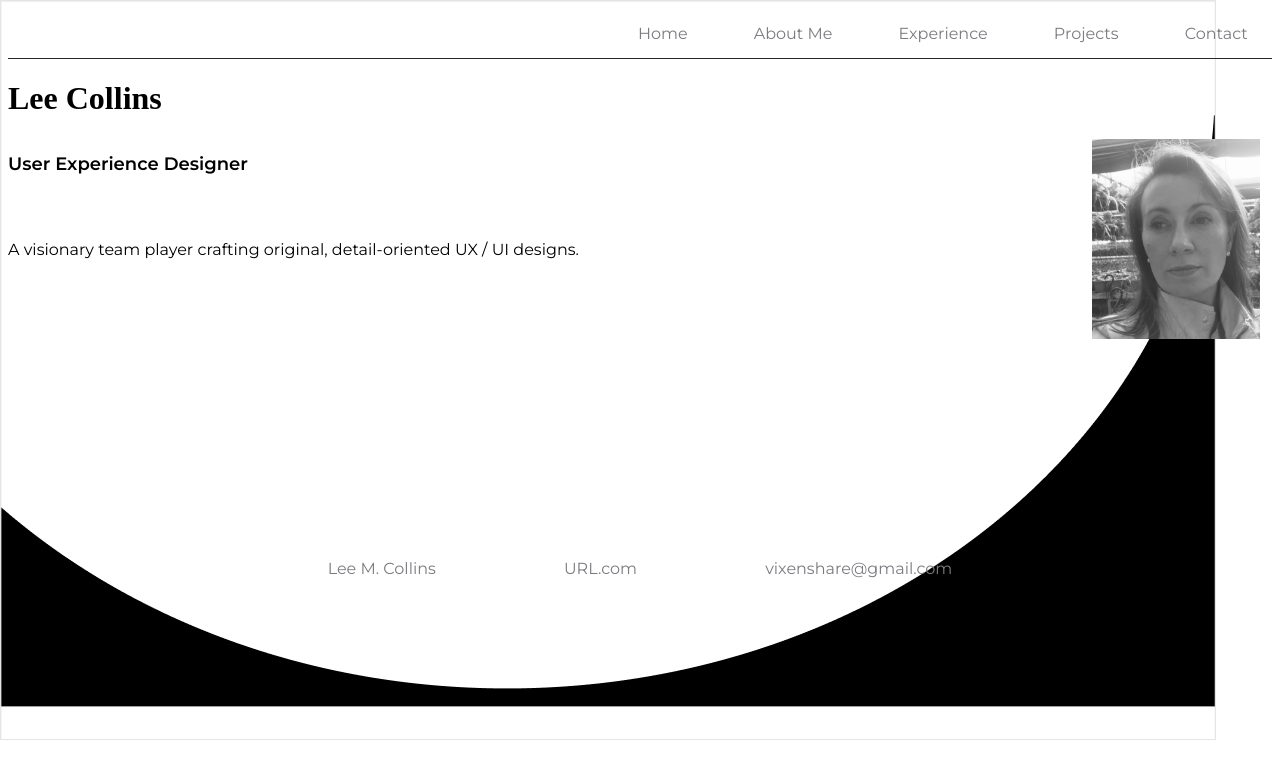
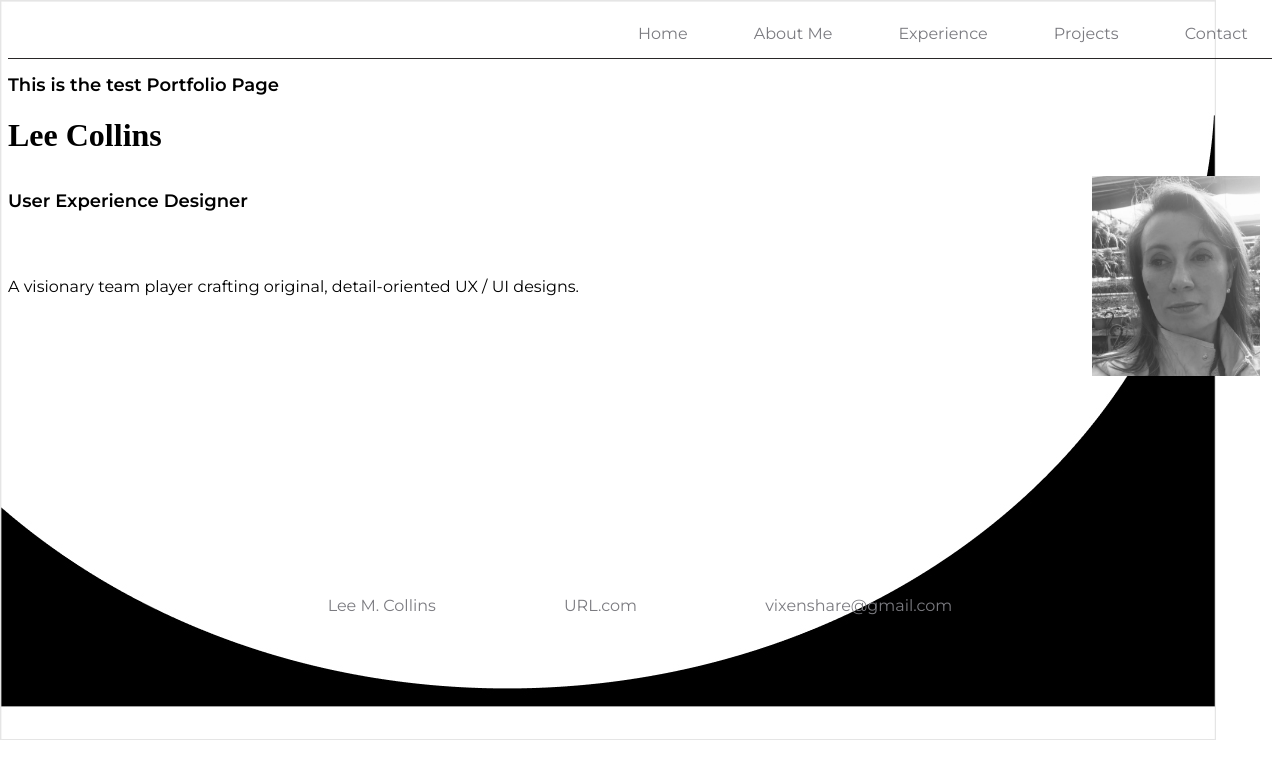
Before and after one commit to LeeCollins77/environmenttest, a plain HTML site: page index.html in a window 1280 px wide. Drawn offline with Linux system fonts and the light colour scheme.

Commit message:
Update index.html

```diff
--- a/index.html
+++ b/index.html
@@ -30,6 +30,11 @@
      </div>
 
  </nav>
+ <div>
+<h2>This is the test Portfolio Page</h2>
+<p></p>
+
+ </div>
 
 
  <!-- < /hr>-->
```
